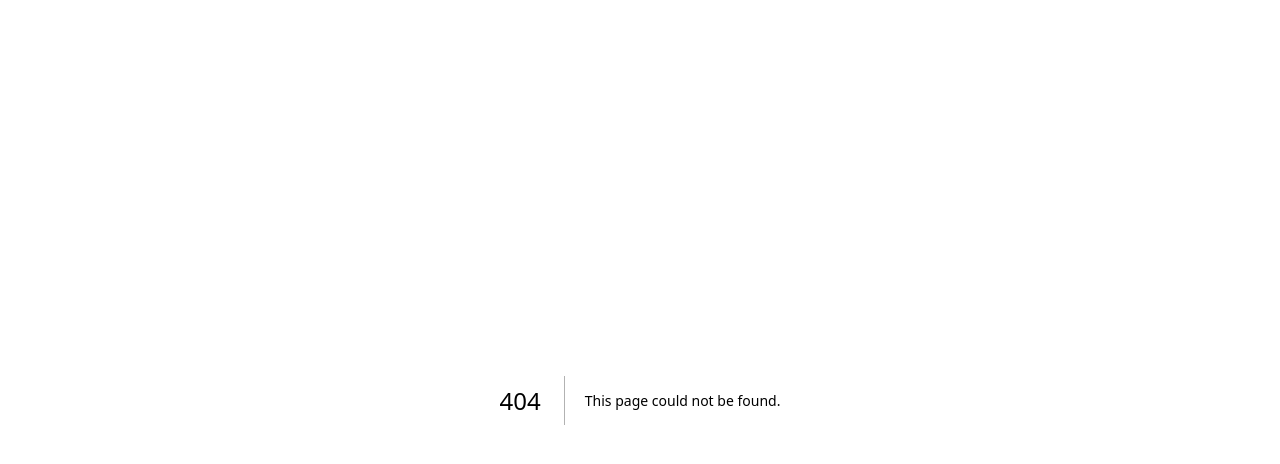
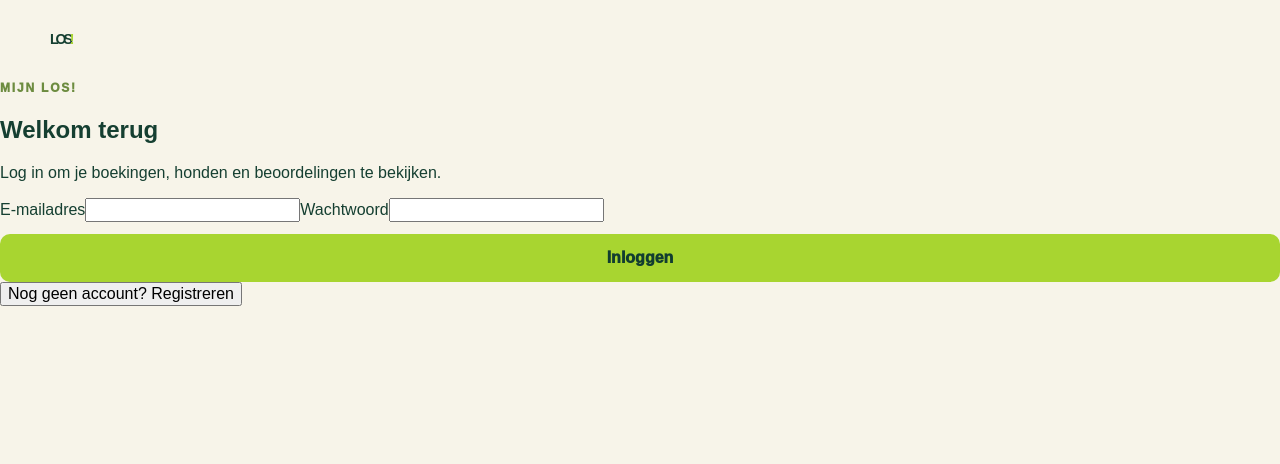
Before and after one commit to chrisbeko-jpg/Losveld, a Next.js app: page /login in a window 1280 px wide. Before the commit this address had no page. Shown: the top 464 px of the page. Built offline with nearby package versions, Linux system fonts and the light colour scheme; no server answers.

Commit message:
Add real Supabase login and signup

```diff
--- /dev/null
+++ b/app/login/page.js
@@ -0,0 +1,21 @@
+'use client';
+import { useState } from 'react';
+import Link from 'next/link';
+import { useRouter } from 'next/navigation';
+import { supabase } from '../../lib/supabase';
+
+export default function Login(){
+ const router=useRouter();
+ const [mode,setMode]=useState('login'); const [email,setEmail]=useState(''); const [password,setPassword]=useState(''); const [name,setName]=useState(''); const [msg,setMsg]=useState(''); const [busy,setBusy]=useState(false);
+ async function submit(e){e.preventDefault();setBusy(true);setMsg('');
+  if(mode==='signup'){
+   const {error}=await supabase.auth.signUp({email,password,options:{data:{display_name:name}}});
+   if(error)setMsg(error.message); else setMsg('Account aangemaakt. Controleer je e-mail als bevestiging aan staat.');
+  }else{
+   const {error}=await supabase.auth.signInWithPassword({email,password});
+   if(error)setMsg(error.message); else router.push('/account');
+  }
+  setBusy(false);
+ }
+ return <main><header className="nav wrap"><Link className="logo" href="/">LOS<span>!</span></Link></header><section className="authWrap"><div className="authCard"><span className="kicker">MIJN LOS!</span><h1>{mode==='login'?'Welkom terug':'Maak je LOS!-account'}</h1><p>{mode==='login'?'Log in om je boekingen, honden en beoordelingen te bekijken.':'Eén account voor boeken én verhuren.'}</p><form onSubmit={submit}>{mode==='signup'&&<label>Naam<input value={name} onChange={e=>setName(e.target.value)} required/></label>}<label>E-mailadres<input type="email" value={email} onChange={e=>setEmail(e.target.value)} required/></label><label>Wachtwoord<input type="password" minLength="6" value={password} onChange={e=>setPassword(e.target.value)} required/></label><button className="bookNow" disabled={busy}>{busy?'Bezig...':mode==='login'?'Inloggen':'Account maken'}</button></form>{msg&&<div className="authMessage">{msg}</div>}<button className="authSwitch" onClick={()=>setMode(mode==='login'?'signup':'login')}>{mode==='login'?'Nog geen account? Registreren':'Al een account? Inloggen'}</button></div></section></main>
+}
```
